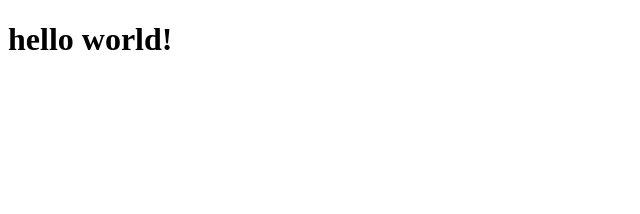
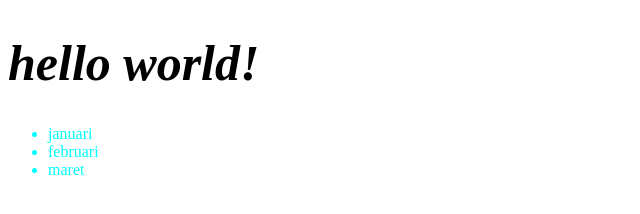
Before and after one commit to Dhanirhama/git-test, a plain HTML site: page index.html in a window 1280 px wide. Shown: the whole page, without its empty margins (0-640 px from the left). Drawn offline with Linux system fonts and the light colour scheme.

Commit message:
menambah data bulan pada file html dan menambahkan file css

```diff
--- a/index.html
+++ b/index.html
@@ -5,8 +5,14 @@
     <meta http-equiv="X-UA-Compatible" content="IE=edge">
     <meta name="viewport" content="width=device-width, initial-scale=1.0">
     <title>coba git remote</title>
+    <link rel="stylesheet" href="style.css">
 </head>
 <body>
     <h1>hello world!</h1>
+    <ul>
+        <li>januari</li>
+        <li>februari</li>
+        <li>maret</li>
+    </ul>
 </body>
 </html>
--- /dev/null
+++ b/style.css
@@ -0,0 +1,8 @@
+h1 {
+    font-size: 50px;
+    font-style: italic;
+}
+
+ul {
+    color: aqua;
+}
```
